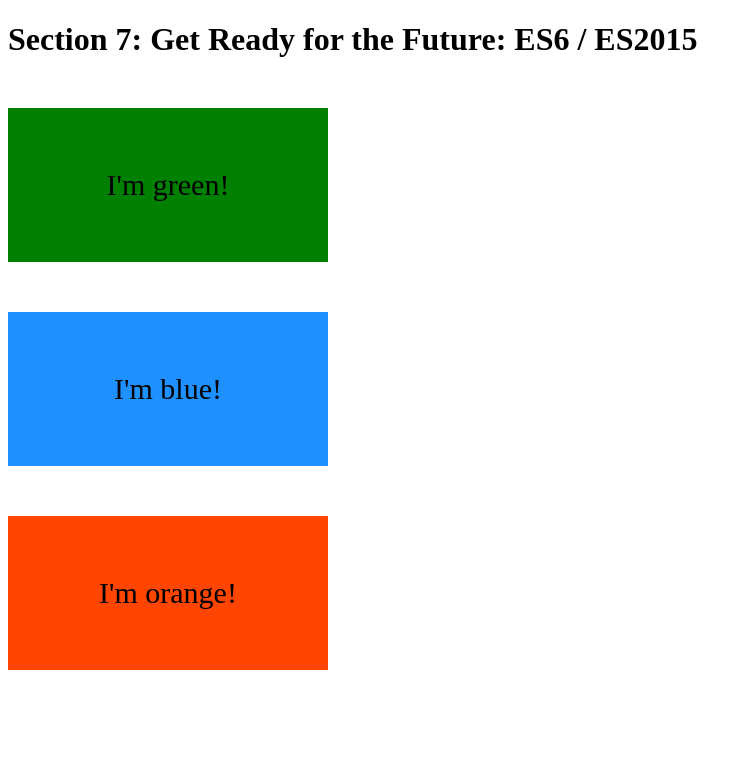
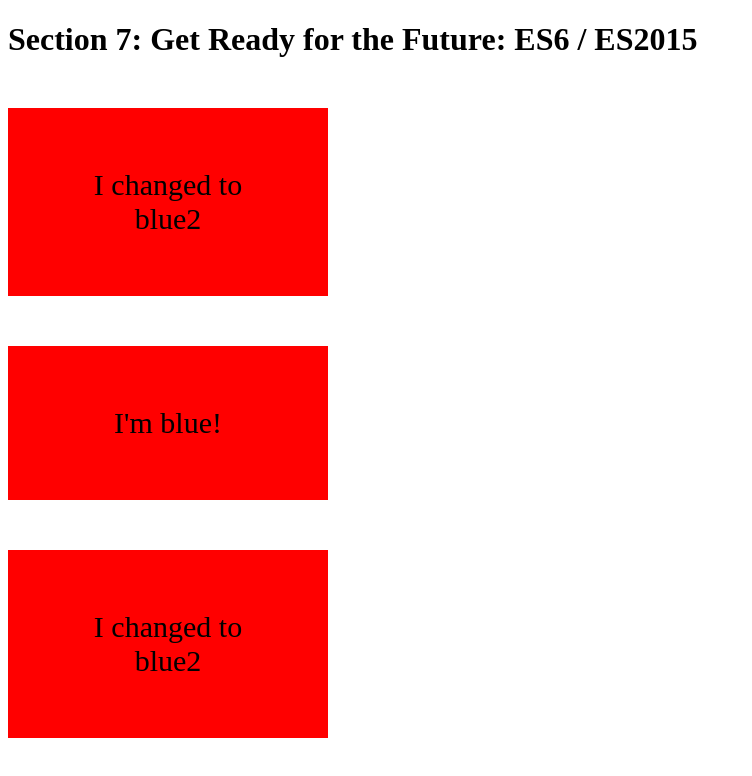
Before and after one commit to ivanvinicius/2020-javascript-course, a plain HTML site: page Section 7: Next Generation JavaScript: Intro to ES6 /index.html in a window 1280 px wide. Shown: the whole page, without its empty margins (0-752 px from the left). Drawn offline with Linux system fonts and the light colour scheme.

Commit message:
feat: arrays ES6

```diff
--- /dev/null
+++ b/Section 7: Next Generation JavaScript: Intro to ES6 /arrays.js
@@ -0,0 +1,65 @@
+//& Arrays
+
+const boxes = document.querySelectorAll('.box');
+
+/**ES5 this method return a nodeList */
+var boxesArray5 = Array.prototype.slice.call(boxes);
+boxesArray5.forEach(function(el) {
+  // el.style.backgroundColor = 'dodgerblue';
+});
+
+/**ES6 Array.from transforma a nodeList in array automatically*/
+const boxesArray6 = Array.from(boxes);
+boxesArray6.forEach( el => el.style.backgroundColor = 'red');
+
+
+
+
+
+
+
+
+
+/** HOW TO USE 'BREAK' or 'CONTINUE' statement */
+
+/**ES5 */
+for (let i = 0; i < boxesArray5.length; i++) {
+  if(boxesArray5[i].className === 'box blue') {
+    continue;
+    // break
+  }
+
+  boxesArray5[i].textContent = 'I changed to blue1';
+}
+
+/**ES6 using FOR OF loop*/
+for (const el of boxesArray6){
+  if(el.className.includes('blue')) {
+    continue;
+  }
+
+  el.textContent = 'I changed to blue2';
+}
+
+
+
+
+
+
+
+/**ES5 find an element in array */
+var ages1 = [12, 17, 8, 21, 14, 31];
+
+var full = ages1.map(function(el) {
+  return el >= 18;
+})
+
+console.log(full.indexOf(true));
+console.log(ages1[full.indexOf(true)]);
+
+
+/**ES6 find an element in array */
+var ages2 = [12, 17, 8, 21, 14, 11];
+
+console.log(ages2.findIndex(el => el >= 18));
+console.log(ages2.find(el => el >= 18));
--- a/Section 7: Next Generation JavaScript: Intro to ES6 /index.html
+++ b/Section 7: Next Generation JavaScript: Intro to ES6 /index.html
@@ -28,6 +28,6 @@
         <div class="box blue">I'm blue!</div>
         <div class="box orange">I'm orange!</div>
 
-        <script src="destructuring.js"></script>
+        <script src="arrays.js"></script>
     </body>
 </html>
```
